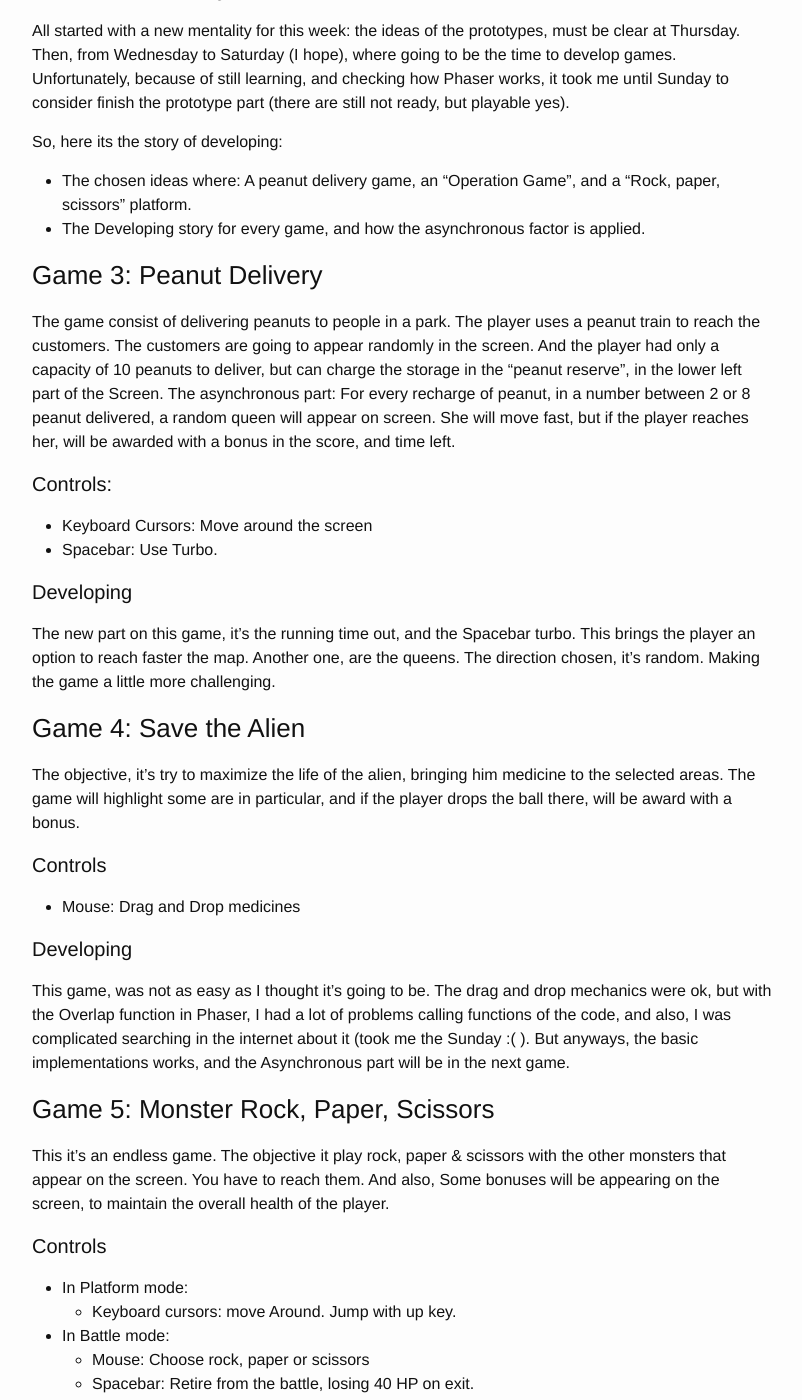
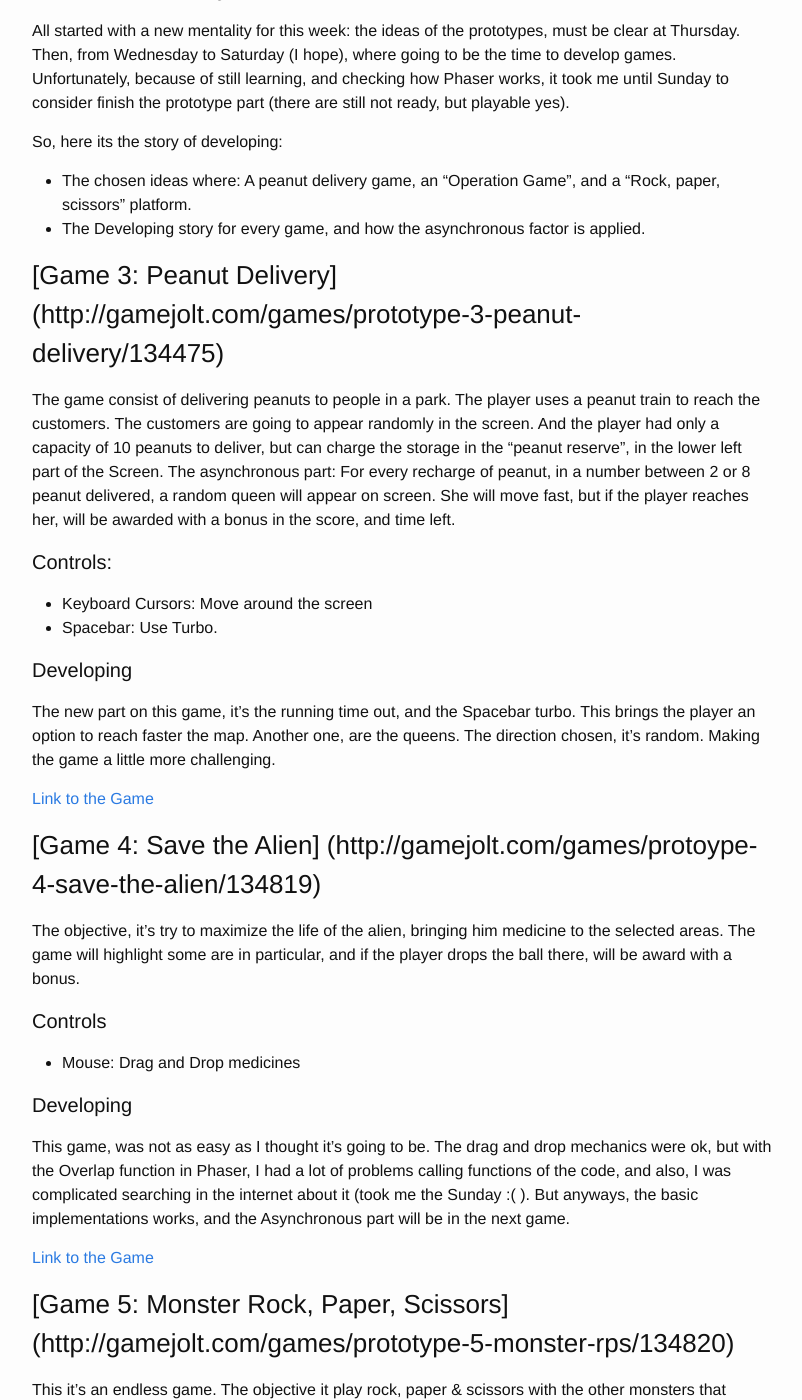
Before and after one commit to acifuentes99/dinga99.github.io, a Jekyll site: the page built from _posts/2016-03-20-Second-Post.markdown, in a window 1280 px wide and 1400 px high, scrolled down 292 px. Shown: the whole window, without its empty margins (238-1040 px from the left). Built offline with Jekyll 4.4.1, drawn with Linux system fonts in a browser that asks for light colours.

Commit message:
Second Post, now with links

```diff
--- a/_posts/2016-03-20-Second-Post.markdown
+++ b/_posts/2016-03-20-Second-Post.markdown
@@ -13,7 +13,7 @@ So, here its the story of developing:
 * The chosen ideas where: A peanut delivery game, an "Operation Game", and a "Rock, paper, scissors" platform.
 * The Developing story for every game, and how the asynchronous factor is applied.
 
-### Game 3: Peanut Delivery
+### [Game 3: Peanut Delivery] (http://gamejolt.com/games/prototype-3-peanut-delivery/134475)
 
 The game consist of delivering peanuts to people in a park. The player uses a peanut train to reach the customers. The customers are going to appear randomly in the screen. And the player had only a capacity of 10 peanuts to deliver, but can charge the storage in the "peanut reserve", in the lower left part of the Screen.
 The asynchronous part: For every recharge of peanut, in a number between 2 or 8 peanut delivered, a random queen will appear on screen. She will move fast, but if the player reaches her, will be awarded with a bonus in the score, and time left.
@@ -27,7 +27,10 @@ The asynchronous part: For every recharge of peanut, in a number between 2 or 8
 
 The new part on this game, it's the running time out, and the Spacebar turbo. This brings the player an option to reach faster the map. Another one, are the queens. The direction chosen, it's random. Making the game a little more challenging.
 
-### Game 4: Save the Alien
+[Link to the Game](http://gamejolt.com/games/prototype-3-peanut-delivery/134475)
+
+
+### [Game 4: Save the Alien] (http://gamejolt.com/games/protoype-4-save-the-alien/134819)
 
 The objective, it's try to maximize the life of the alien, bringing him medicine to the selected areas. The game will highlight some are in particular, and if the player drops the ball there, will be award with a bonus.
 
@@ -38,7 +41,10 @@ The objective, it's try to maximize the life of the alien, bringing him medicine
 
 This game, was not as easy as I thought it's going to be. The drag and drop mechanics were ok, but with the Overlap function in Phaser, I had a lot of problems calling functions of the code, and also, I was complicated searching in the internet about it (took me the Sunday :( ). But anyways, the basic implementations works, and the Asynchronous part will be in the next game.
 
-### Game 5: Monster Rock, Paper, Scissors
+[Link to the Game](http://gamejolt.com/games/protoype-4-save-the-alien/134819)
+
+
+### [Game 5: Monster Rock, Paper, Scissors] (http://gamejolt.com/games/prototype-5-monster-rps/134820)
 
 This it's an endless game. The objective it play rock, paper & scissors with the other monsters that appear on the screen. You have to reach them. And also, Some bonuses will be appearing on the screen, to maintain the overall health of the player.
 
@@ -54,6 +60,9 @@ This it's an endless game. The objective it play rock, paper & scissors with the
 This game it's the same as game 3!!, but that was my intention, because the important factor is the battle. I wanted to practice the use of Phaser stats, and also, giving more use to JavaScript object orientation.
 The bonuses appear as the player received less than 60 HP down from a battle, and also if the health it's down for 50 (it's like an "final effort" of the monster). So, it had the Asynchronous factor, that depends of the life of the player. Finally, the player has the option to retire from battles. But, 40 HP will be subtracted. So, the player had a lot of tools to make an strategy.
 
+[Link to the Game](http://gamejolt.com/games/prototype-5-monster-rps/134820)
+
+
 ### Other ideas
 
 * I wanted to put a temporary pause button in "Game 4: Save the Alien", but the problem with some Phaser functions, made me to finally discard the idea temporally, as I can finally fix my knowledge with Phaser in this part.
```
